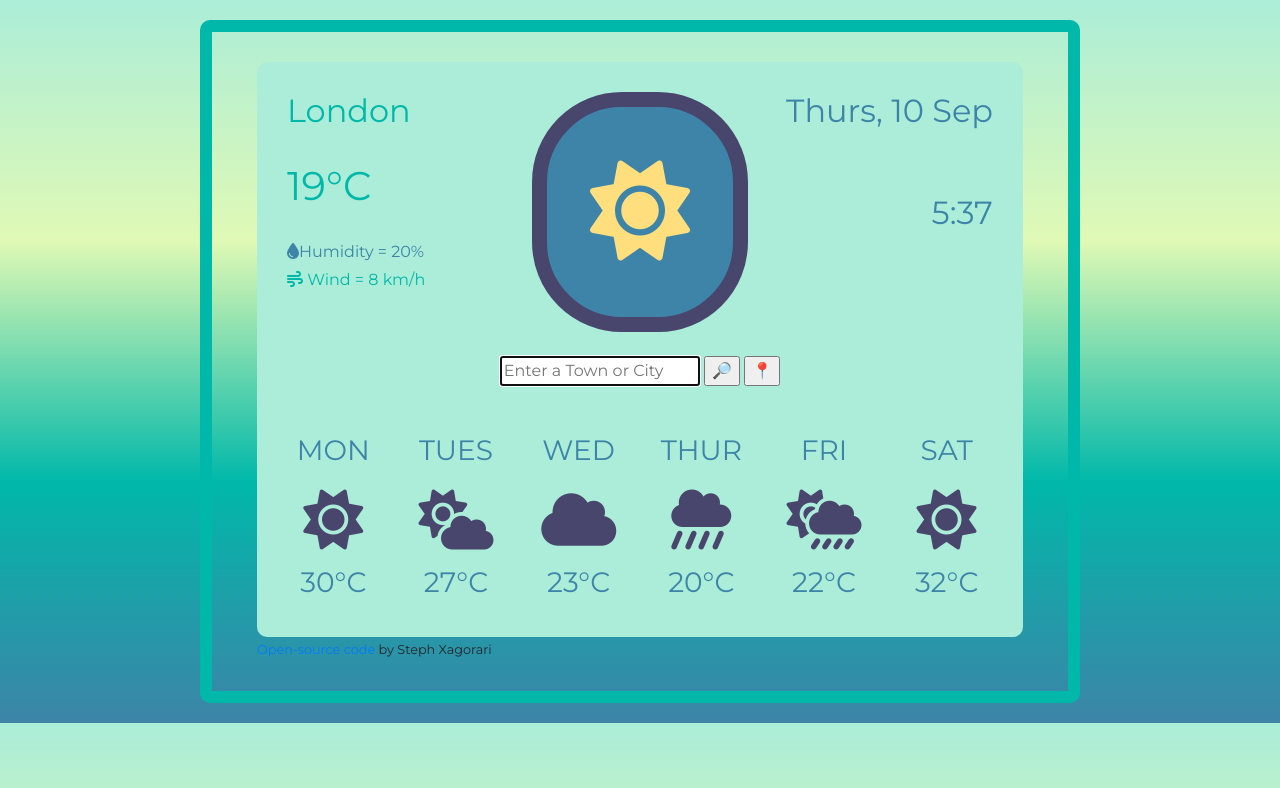
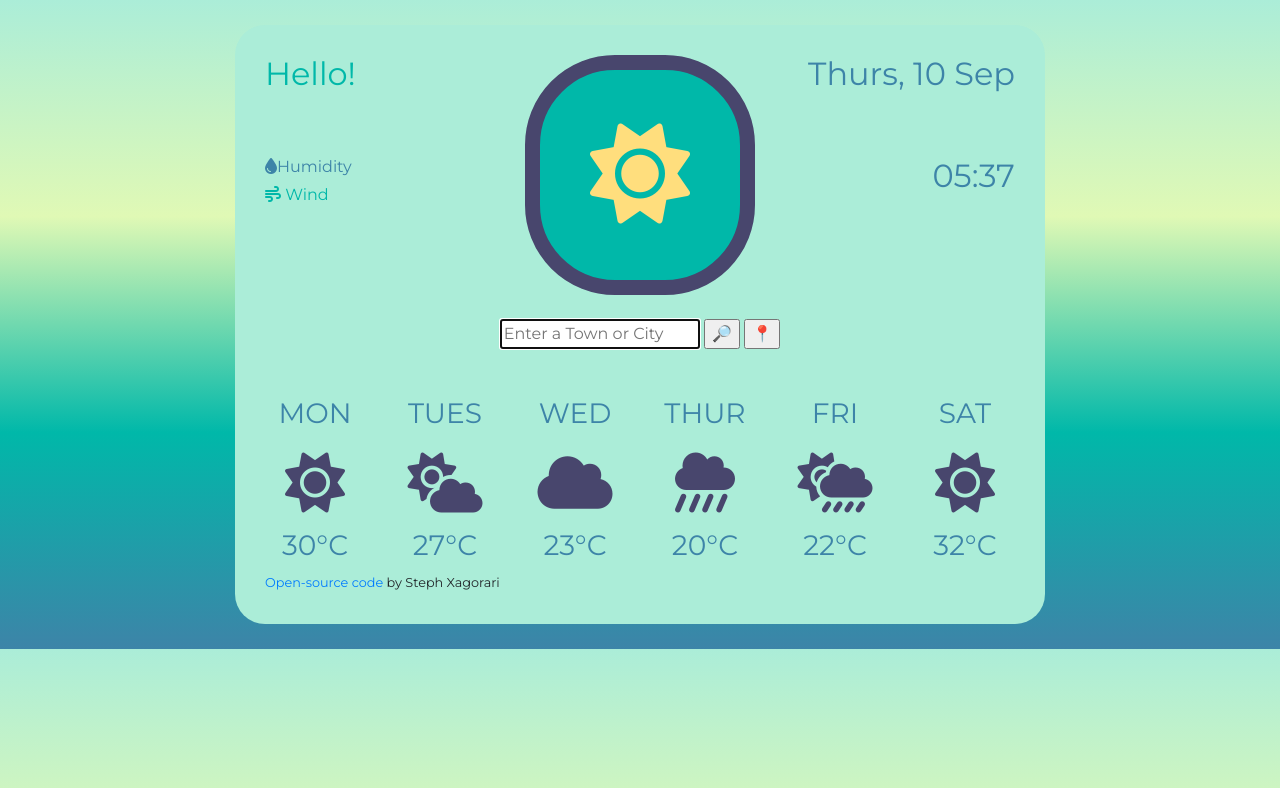
Before and after one commit to sxagorari/weather-app, a plain HTML site: page index.html in a window 1280 px wide. Drawn offline with nearby package versions, Linux system fonts and the light colour scheme.

Commit message:
CSS editing

```diff
--- a/index.html
+++ b/index.html
@@ -28,24 +28,23 @@
         <div class="row">
           <div class="col-4">
             <div class="city">
-              <h2 id="city-input">London</h2>
+              <h2 id="city-input">Hello!</h2>
             </div>
             <br />
             <div class="temp">
-              <h1 id="temp-now">19°C</h1>
+              <h1 id="temp-now"></h1>
             </div>
             <br />
             <div class="humidity">
               <h6>
                 <i class="fas fa-tint"></i
-                ><span id="humidity-now">Humidity = 20%</span>
+                ><span id="humidity-now">Humidity</span>
               </h6>
             </div>
             <div class="wind">
               <h6>
-                <i class="fas fa-wind"></i> Wind =
-                <span id="wind-speed">8</span>
-                km/h
+                <i class="fas fa-wind"></i> Wind
+                <span id="wind-speed"></span>
               </h6>
             </div>
           </div>
@@ -138,13 +137,13 @@
             </div>
           </div>
         </div>
+        <small>
+          <a href="https://github.com/sxagorari/weather-app" target="_blank"
+            >Open-source code</a
+          >
+          by Steph Xagorari
+        </small>
       </div>
-      <small>
-        <a href="https://github.com/sxagorari/weather-app" target="_blank"
-          >Open-source code</a
-        >
-        by Steph Xagorari
-      </small>
     </div>
     <script src="src/index.js"></script>
   </body>
--- a/src/index.js
+++ b/src/index.js
@@ -1,7 +1,7 @@
 let now = new Date();
 
 function time() {
-  let hourNow = now.getHours();
+  let hourNow = fullHour(now.getHours());
   let minutesNow = fullMinutes(now.getMinutes());
   let timePlace = document.querySelector("#current-time");
   return (timePlace.innerHTML = `${hourNow}:${minutesNow}`);
@@ -11,6 +11,13 @@ function fullMinutes(minutesNow) {
     return "0" + now.getMinutes();
   } else {
     return minutesNow;
+  }
+}
+function fullHour(hourNow) {
+  if (hourNow < 10) {
+    return "0" + now.getHours();
+  } else {
+    return hourNow;
   }
 }
 
--- a/src/style.css
+++ b/src/style.css
@@ -1,19 +1,20 @@
 body {
-  margin: 20px 200px;
-  border: 12px solid#00B8A9;
-  padding: 30px;
+  max-width: 1000px;
+  margin: 5px auto;
+  padding: 20px 80px;
   border-radius: 10px;
   background-image: linear-gradient(#abedd8, #e0f9b5, #00b8a9, #3d84a8);
-  font-weight: bold;
+  font-weight: 100;
   font-family: "Montserrat", sans-serif;
 }
 .all {
   background: #abedd8;
   padding: 30px;
-  border-radius: 10px;
+  border-radius: 30px;
 }
 .city {
   color: #00b8a9;
+  margin-bottom: 0;
 }
 .date {
   color: #3d84a8;
@@ -33,7 +34,7 @@ body {
   border: 15px solid#48466D;
   padding: 30px;
   border-radius: 90px;
-  background: #3d84a8;
+  background: #00b8a9;
   display: block;
   margin: 0 auto;
 }
```
